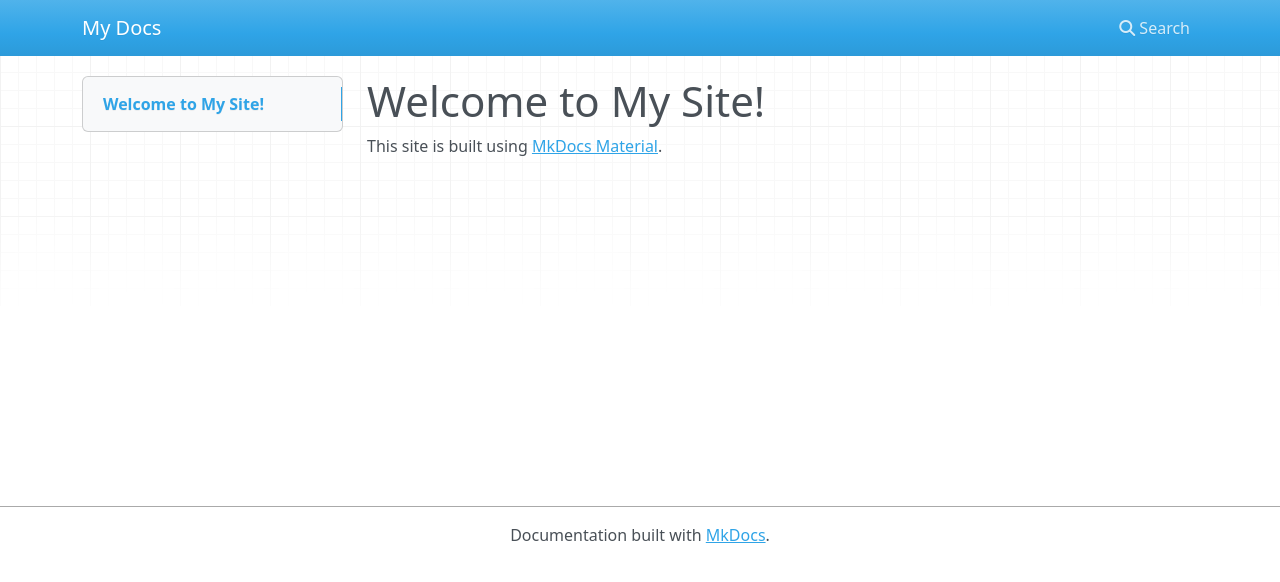
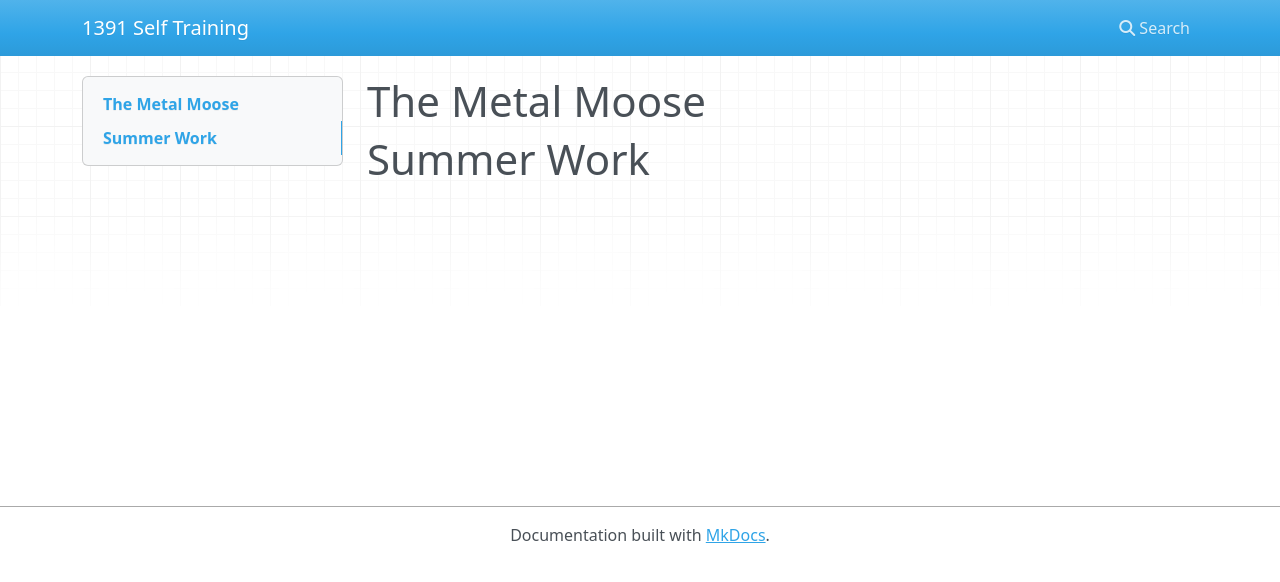
Before and after one commit to mai-array/1391-summer, an MkDocs documentation site: the page built from docs/index.md, in a window 1280 px wide. Shown: the top 582 px of the page. Built offline with MkDocs 1.6.1, drawn with Linux system fonts in a browser that asks for light colours; nearby versions of some CDN libraries.

Commit message:
one of the first commits, just seeing what this is

```diff
--- a/docs/index.md
+++ b/docs/index.md
@@ -1,3 +1,2 @@
-# Welcome to My Site!
-
-This site is built using [MkDocs Material](https://squidfunk.github.io/mkdocs-material/).
+# The Metal Moose
+# Summer Work
--- a/mkdocs.yml
+++ b/mkdocs.yml
@@ -1 +1 @@
-site_name: My Docs
+site_name: 1391 Self Training
```
